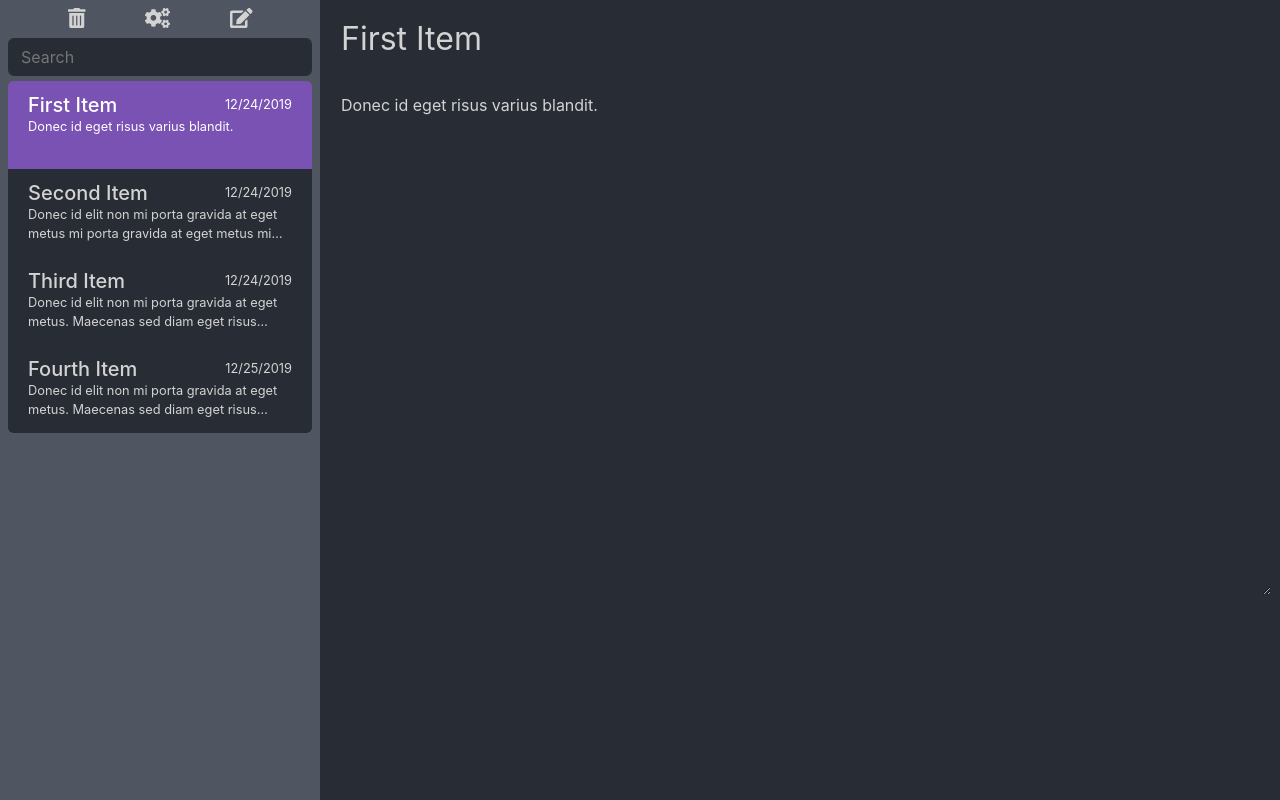
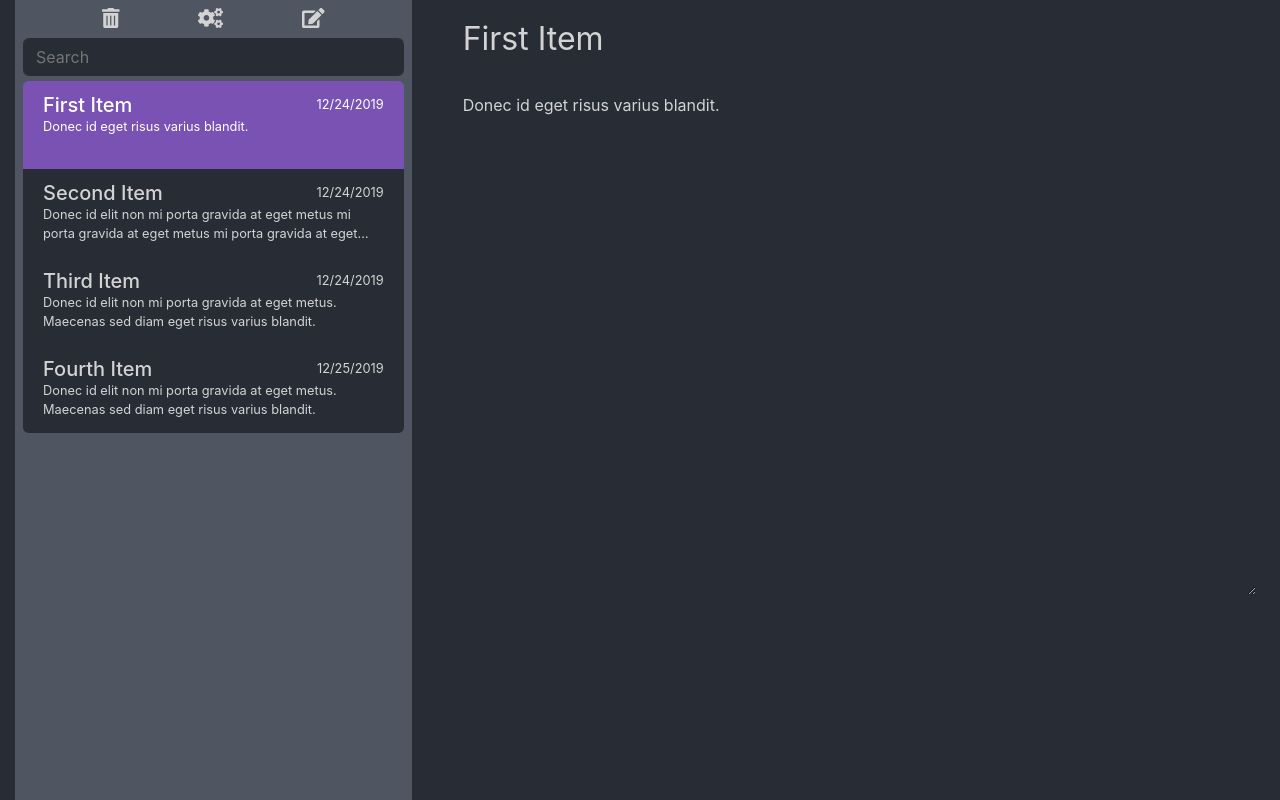
Before and after one commit to neallseth/notr, a React (Create React App) app: page / in a window 1280 px wide. Built offline with nearby package versions, Linux system fonts and the light colour scheme.

Commit message:
slowly removing bootstrap

```diff
--- a/src/App.js
+++ b/src/App.js
@@ -58,7 +58,6 @@ class App extends React.Component {
 
   handleItemDelete() {
     this.setState(prevState => {
-      console.log("deleting: ", prevState.activeID);
       const filtered = prevState.notes.filter(
         item => item.id !== prevState.activeID
       );
@@ -123,12 +122,9 @@ class App extends React.Component {
 
     const filteredNotes = this.filterBySearch(this.state.notes)
 
-
     return (
       <div className="App">
-        <div className="container-fluid px-0">
-          <div className="row no-gutters">
-            <div className="col-lg-3 col-md-4 col-sm-5 col-xs-6">
+            <div className="col-md-4">
               <NoteList
                 items={filteredNotes}
                 onSearchQuery={this.handleSearchQuery.bind(this)}
@@ -138,14 +134,12 @@ class App extends React.Component {
                 activeID={this.state.activeID}
               ></NoteList>
             </div>
-            <div className="col-lg-9 col-md-8 col-sm-7 col-xs-6">
+            <div className="col-md-8">
               <EditingPanel
                 item={item}
                 onNoteEdit={this.handleNoteEdit.bind(this)}
               ></EditingPanel>
             </div>
-          </div>
-        </div>
       </div>
     );
   }
```
